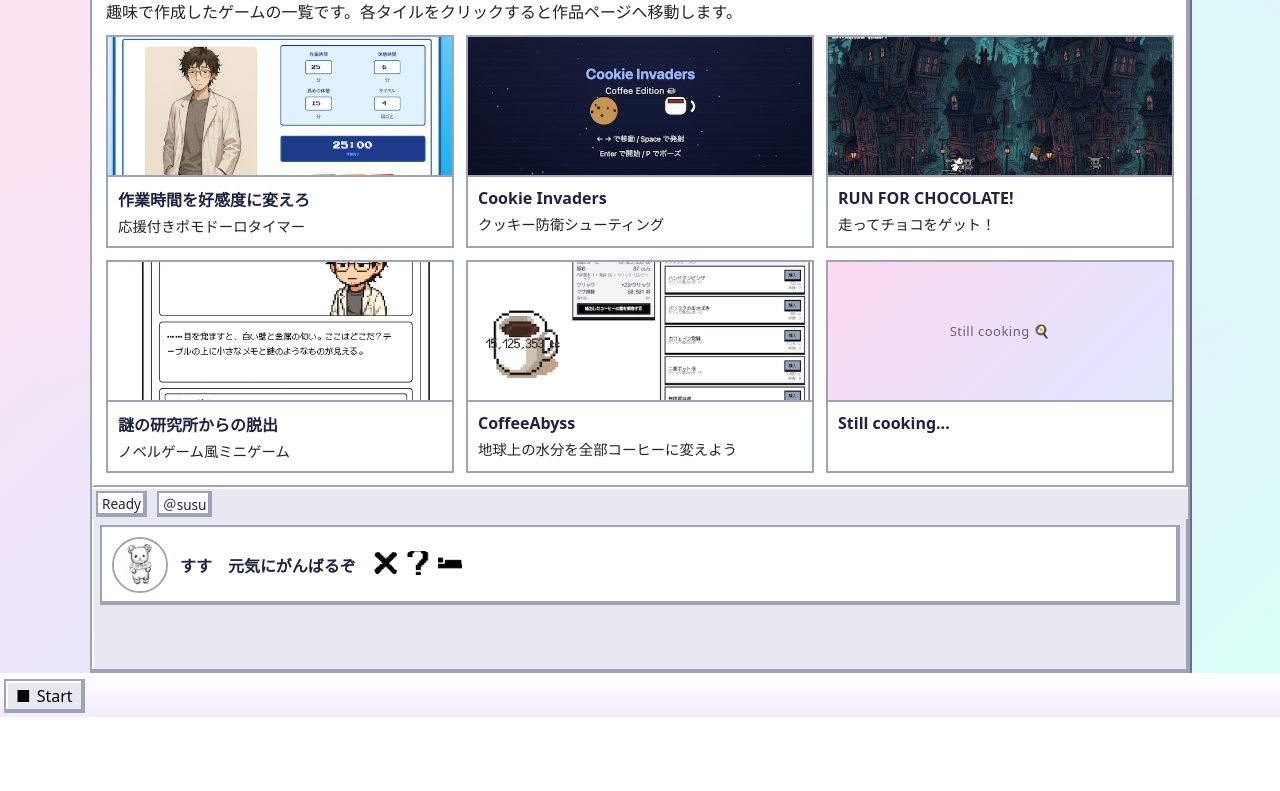
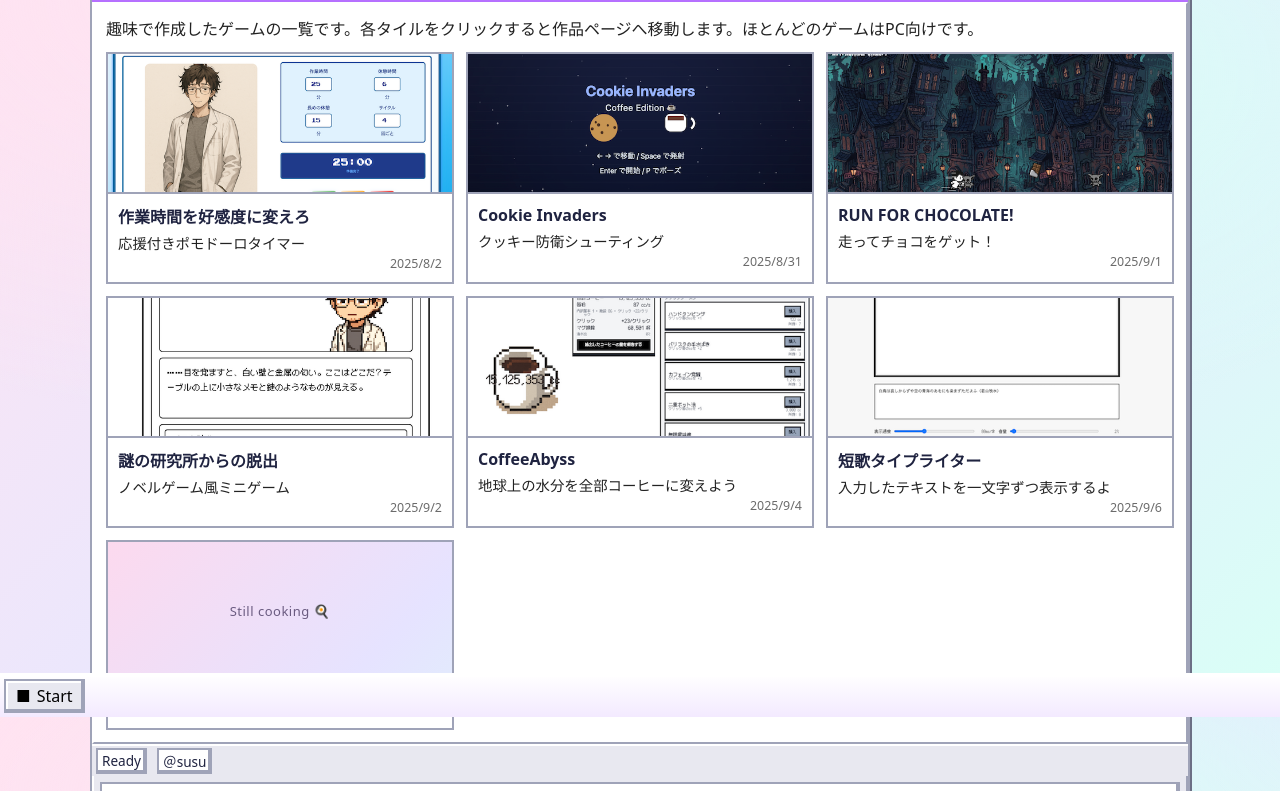
Before and after one commit to cleanpkt/susu_games, a plain HTML site: page index.html in a window 1280 px wide. Shown: the part 83-874 px from the top of the page. Before the commit the page ends 800 px from the top, so only its background shows below. Drawn offline with Linux system fonts and the light colour scheme; a web font is replaced by a local one.

Commit message:
fix: ゲーム追加

```diff
--- a/index.html
+++ b/index.html
@@ -6,6 +6,7 @@
     <title>susu games</title>
     <meta name="description" content="susu games - GitHubで作ったゲームのポートフォリオ" />
     <link rel="preload" href="fonts/SmileySans-Oblique.otf" as="font" type="font/otf" crossorigin>
+    <link rel="icon" type="image/png" href="images/fabicon.png" />
     <link rel="stylesheet" href="styles.css" />
   </head>
   <body>
@@ -20,7 +21,7 @@
           </div>
         </div>
         <div class="window-body">
-          <p class="hint">趣味で作成したゲームの一覧です。各タイルをクリックすると作品ページへ移動します。</p>
+          <p class="hint">趣味で作成したゲームの一覧です。各タイルをクリックすると作品ページへ移動します。ほとんどのゲームはPC向けです。</p>
           <div class="grid" role="list">
             <!-- タイル例: 画像があれば .thumb の background-image を差し替えてください -->
             <a class="tile" role="listitem" href="https://pomo-suga-timer.vercel.app/" target="_blank" rel="noopener noreferrer">
@@ -28,6 +29,7 @@
               <div class="tile-info">
                 <div class="tile-title">作業時間を好感度に変えろ</div>
                 <div class="tile-desc">応援付きポモドーロタイマー</div>
+                <div class="tile-date" aria-label="追加日">2025/8/2</div>
               </div>
             </a>
 
@@ -36,6 +38,7 @@
               <div class="tile-info">
                 <div class="tile-title">Cookie  Invaders</div>
                 <div class="tile-desc">クッキー防衛シューティング</div>
+                <div class="tile-date" aria-label="追加日">2025/8/31</div>
               </div>
             </a>
 
@@ -44,6 +47,7 @@
               <div class="tile-info">
                 <div class="tile-title">RUN FOR CHOCOLATE!</div>
                 <div class="tile-desc">走ってチョコをゲット！</div>
+                <div class="tile-date" aria-label="追加日">2025/9/1</div>
               </div>
             </a>
             <!-- 2列目 左: 新規タイル / 右: WIP -->
@@ -52,16 +56,28 @@
               <div class="tile-info">
                 <div class="tile-title">謎の研究所からの脱出</div>
                 <div class="tile-desc">ノベルゲーム風ミニゲーム</div>
+                <div class="tile-date" aria-label="追加日">2025/9/2</div>
               </div>
             </a>
             <!-- 2列目 中央: CoffeeAbyss -->
             <a class="tile" role="listitem" href="https://coffee-abyss.vercel.app/" target="_blank" rel="noopener noreferrer">
-              <div class="thumb has-image" aria-hidden="true" style="background-image: url('images/game5.png'); background-size: cover; background-position: center;"></div>
+              <div class="thumb" aria-hidden="true"></div>
               <div class="tile-info">
                 <div class="tile-title">CoffeeAbyss</div>
                 <div class="tile-desc">地球上の水分を全部コーヒーに変えよう</div>
+                <div class="tile-date" aria-label="追加日">2025/9/4</div>
               </div>
             </a>
+            <a class="tile" role="listitem" href="https://tanka-typewriter.vercel.app/" target="_blank" rel="noopener noreferrer">
+              <div class="thumb" aria-hidden="true"></div>
+              <div class="tile-info">
+                <div class="tile-title">短歌タイプライター</div>
+                <div class="tile-desc">入力したテキストを一文字ずつ表示するよ</div>
+                <div class="tile-date" aria-label="追加日">2025/9/6</div>
+              </div>
+            </a>
+
+            <!-- 3列目 右: WIP を移動 -->
             <a class="tile wip" role="listitem" href="#" aria-label="Still cooking">
               <div class="thumb" aria-hidden="true"></div>
               <div class="tile-info">
--- a/styles.css
+++ b/styles.css
@@ -53,12 +53,13 @@ body {
   align-items: center;
   justify-content: space-between;
   background: linear-gradient(180deg, #d59aff, var(--win98-accent));
-  padding: 6px 6px 6px 10px;
+  padding: 10px 10px 10px 14px; /* タイトルを大きくした分だけ高さUP */
   color: #fff;
 }
 
 .title {
   font-weight: 700;
+  font-size: 1.4rem; /* 見出しを大きく */
   letter-spacing: 0.5px;
 }
 
@@ -154,6 +155,7 @@ body {
 .tile-info { padding: 10px; background: var(--win98-light); }
 .tile-title { font-weight: 700; margin-bottom: 4px; }
 .tile-desc { color: #222; font-size: 0.9rem; }
+.tile-date { color: #6b6b6b; font-size: 0.78rem; text-align: right; margin-top: 2px; }
 
 .statusbar {
   display: flex;
@@ -219,7 +221,9 @@ body {
 .grid .tile:nth-child(1) .thumb:hover,
 .grid .tile:nth-child(2) .thumb:hover,
 .grid .tile:nth-child(3) .thumb:hover,
-.grid .tile:nth-child(4) .thumb:hover {
+.grid .tile:nth-child(4) .thumb:hover,
+.grid .tile:nth-child(5) .thumb:hover,
+.grid .tile:nth-child(6) .thumb:hover {
   animation: panX 8s linear infinite;
 }
 
@@ -245,6 +249,22 @@ body {
   background-position: center;
 }
 .grid .tile:nth-child(4) .thumb::after { content: ''; }
+
+/* 2列目 中央: CoffeeAbyss をCSSへ移行 */
+.grid .tile:nth-child(5) .thumb {
+  background-image: url('images/game5.png');
+  background-size: cover;
+  background-position: center;
+}
+.grid .tile:nth-child(5) .thumb::after { content: ''; }
+
+/* 2列目 右: 短歌タイプライターをCSSへ移行 */
+.grid .tile:nth-child(6) .thumb {
+  background-image: url('images/game6.png');
+  background-size: cover;
+  background-position: center;
+}
+.grid .tile:nth-child(6) .thumb::after { content: ''; }
 
 /* 2列目WIP: サムネにStill cooking + 目玉焼き */
 .tile.wip .thumb::after {
```
Also changed, not shown: images/fabicon.png (added), images/game6.png (added).
